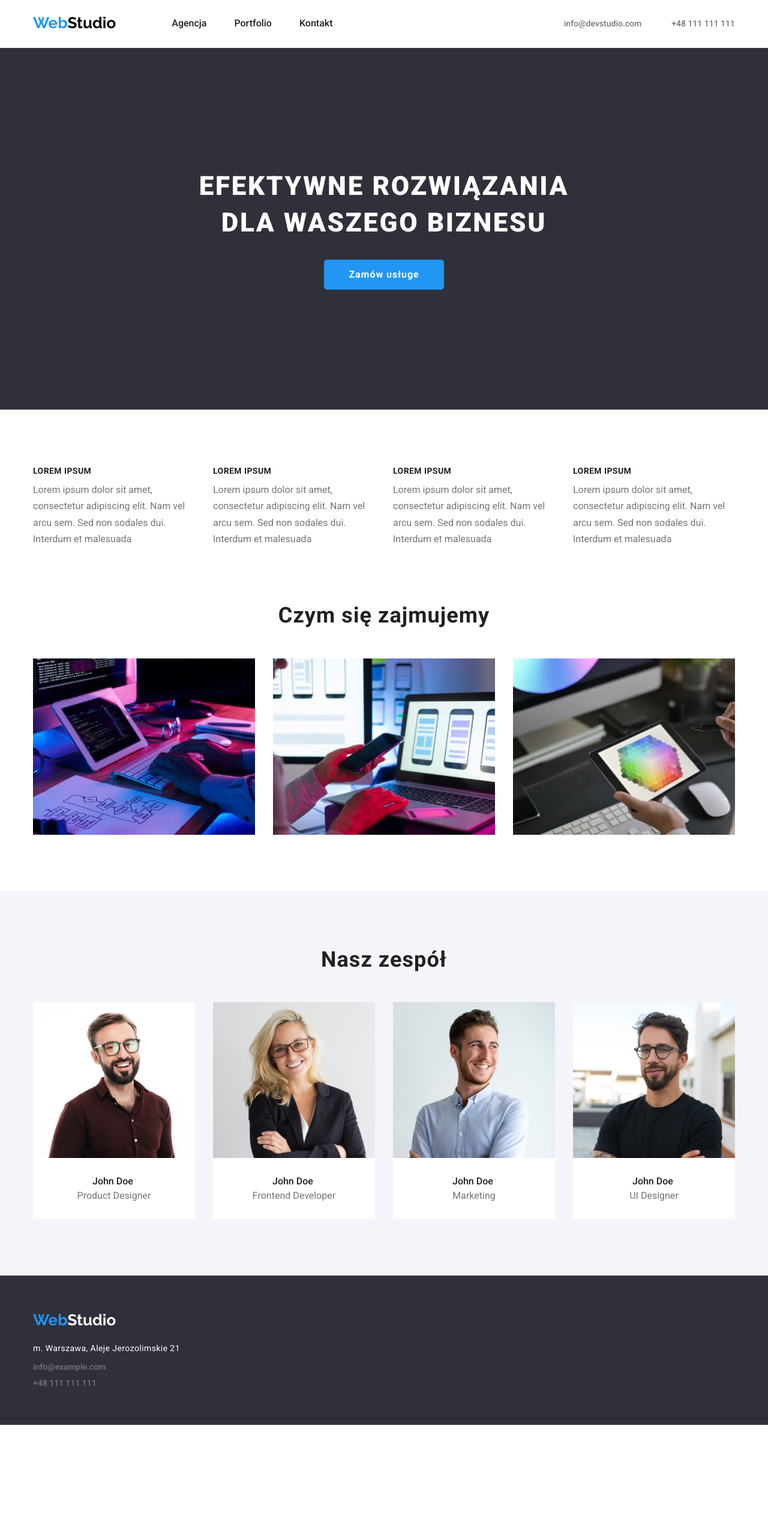
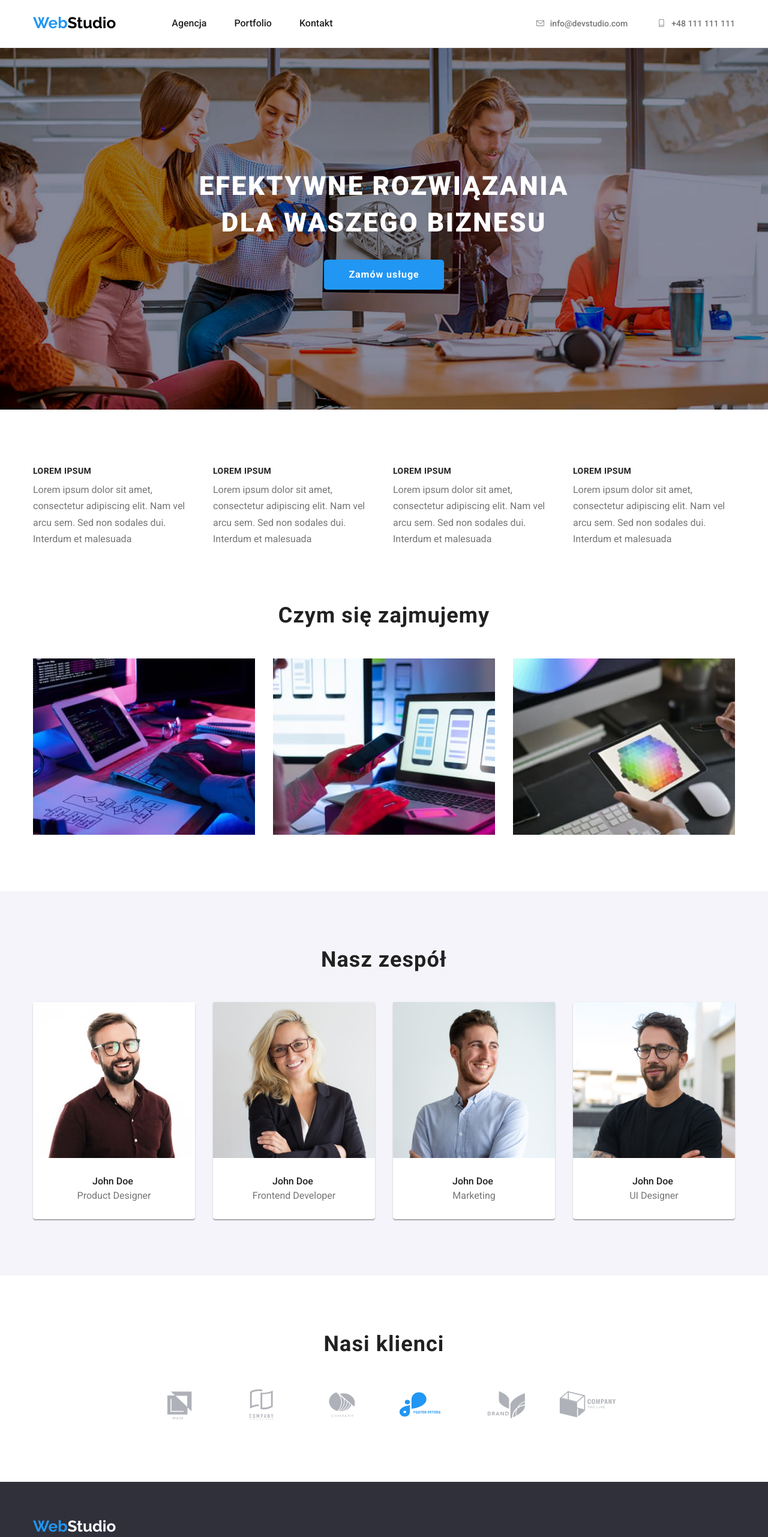
Before and after one commit to Jarek-Dzwolak/goit-markup-hw-04, a plain HTML site: page index.html in a window 1280 px wide. Shown: the top 2563 px of the page at 60% size. Before the commit the page ends 2376 px from the top, so only its background shows below. Drawn offline with nearby package versions, Linux system fonts and the light colour scheme.

Commit message:
Frist Commit

```diff
--- a/css/styles.css
+++ b/css/styles.css
@@ -70,8 +70,10 @@ ul {
     text-decoration: none;
 }
 .link-kontakt:hover,
-.link-kontakt:focus {
+.link-kontakt:focus,
+.link-kontakt:active {
     color: var(--style-color);
+    fill: var(--style-color);
 }
 /*-----Heder-----*/
 .logo {
@@ -89,6 +91,19 @@ ul {
     border-bottom: 1px solid #ececec;
     padding-top: 24px;
     padding-bottom: 25px;
+}
+.header-contact {
+    display: flex;
+    align-items: center;
+    gap: 50px;
+}
+.contact-item {
+    display: flex;
+    align-items: center;
+    gap: 10px;
+}
+.contact-item:hover {
+    color: var(--style-color);
 }
 .header-wrapper nav {
     display: flex;
@@ -137,9 +152,12 @@ ul {
     display: flex;
     justify-content: center;
     align-items: center;
+    background-image: url(../images/back-ground-1.jpg);
+    background-repeat: no-repeat;
+    background-position: 50% 50%;
+    background-size: cover;
 }
 .first-section {
-    background-color: var(--second-background-color);
     color: var(--main-bright-color);
     text-align: center;
     width: 700px;
@@ -229,6 +247,15 @@ ul {
     display: flex;
     justify-content: center;
 }
+.employess-box {
+    box-shadow: 0px 2px 1px 0px #00000033, 0px 1px 1px 0px #00000024,
+        0px 1px 3px 0px #0000001f;
+}
+.our-customers {
+    display: flex;
+    justify-content: center;
+    gap: 30px;
+}
 /*-----MAIN-PORTFOLIO */
 .buttons {
     display: flex;
@@ -252,6 +279,8 @@ ul {
 .buttons > li > button:focus {
     color: var(--main-bright-color);
     background-color: var(--style-color);
+    box-shadow: 0px 2px 2px 0px #0000001f, 0px 1px 2px 0px #00000014,
+        0px 3px 1px 0px #0000001a;
 }
 
 .buttons-set {
@@ -283,7 +312,11 @@ ul {
     color: var(--text-color);
     margin: 4px 4px 20px 24px;
 }
-
+.cards-box:hover {
+    box-shadow: 1px 4px 6px 0px #00000029, 0px 4px 4px 0px #0000000f,
+        0px 1px 1px 0px #0000001f;
+    cursor: pointer;
+}
 .cards-items {
     margin-top: 94px;
     margin-bottom: 94px;
--- a/index.html
+++ b/index.html
@@ -37,14 +37,30 @@
                             <li><a class="nav-link" href="#">Kontakt</a></li>
                         </ul>
                     </nav>
-                    <div>
-                        <a class="link-kontakt" href="mailto:info@devstudio.com"
-                            >info@devstudio.com</a
-                        >
-                        <a class="link-kontakt" href="tel:+48111111111"
-                            >+48 111 111 111</a
-                        >
-                    </div>
+                    <ul class="header-contact">
+                        <li class="contact-item">
+                            <svg width="13" height="21">
+                                <use
+                                    href="./images/icons.svg#icon-envelope-1"
+                                />
+                            </svg>
+                            <a
+                                class="link-kontakt"
+                                href="mailto:info@devstudio.com"
+                                >info@devstudio.com</a
+                            >
+                        </li>
+                        <li class="contact-item">
+                            <svg width="13" height="21">
+                                <use
+                                    href="./images/icons.svg#icon-smartphone"
+                                />
+                            </svg>
+                            <a href="tel:+48111111111" class="link-kontakt">
+                                +48 111 111 111
+                            </a>
+                        </li>
+                    </ul>
                 </div>
             </header>
         </header>
@@ -133,7 +149,7 @@
                 <div class="container">
                     <h2 class="h2-tittle">Nasz zespół</h2>
                     <ul class="employess">
-                        <li>
+                        <li class="employess-box">
                             <img
                                 src="images/johndoe.1.jpg"
                                 alt="Zdjęcie przedstawia pracownika John Doe"
@@ -144,7 +160,7 @@
                             <h3>John Doe</h3>
                             <p>Product Designer</p>
                         </li>
-                        <li>
+                        <li class="employess-box">
                             <img
                                 src="images/johndoe.2.jpg"
                                 alt="Zdjęcie przedstawia pracownika John Doe"
@@ -155,7 +171,7 @@
                             <h3>John Doe</h3>
                             <p>Frontend Developer</p>
                         </li>
-                        <li>
+                        <li class="employess-box">
                             <img
                                 src="images/johndoe.3.jpg"
                                 alt="Zdjęcie przedstawia pracownika John Doe"
@@ -165,7 +181,7 @@
                             <h3>John Doe</h3>
                             <p>Marketing</p>
                         </li>
-                        <li>
+                        <li class="employess-box">
                             <img
                                 src="images/johndoe.4.jpg"
                                 alt="Zdjęcie przedstawia pracownika John Doe"
@@ -174,6 +190,44 @@
                             />
                             <h3>John Doe</h3>
                             <p>UI Designer</p>
+                        </li>
+                    </ul>
+                </div>
+            </section>
+            <section class="section">
+                <div class="container">
+                    <h2 class="h2-tittle">Nasi klienci</h2>
+                    <ul class="our-customers">
+                        <l1><div class="">
+                            <svg width="106" height="60">
+                                <use href="./images/icons.svg#icon-Logo" />
+                            </svg>
+                            </div>
+                        </l1>
+                        <li>
+                            <svg width="106" height="60">
+                                <use href="./images/icons.svg#icon-Logo-1" />
+                            </svg>
+                        </li>
+                        <li>
+                            <svg width="106" height="60">
+                                <use href="./images/icons.svg#icon-Logo-2" />
+                            </svg>
+                        </li>
+                        <li>
+                            <svg width="106" height="60">
+                                <use href="./images/icons.svg#icon-Logo-3" />
+                            </svg>
+                        </li>
+                        <li>
+                            <svg width="106" height="60">
+                                <use href="./images/icons.svg#icon-Logo-4" />
+                            </svg>
+                        </li>
+                        <li>
+                            <svg width="106" height="60">
+                                <use href="./images/icons.svg#icon-Logo-5" />
+                            </svg>
                         </li>
                     </ul>
                 </div>
```
Also changed, not shown: portfolio.html (+27 -17 lines), images/back-ground-1.jpg (added), images/icons.svg (added).
